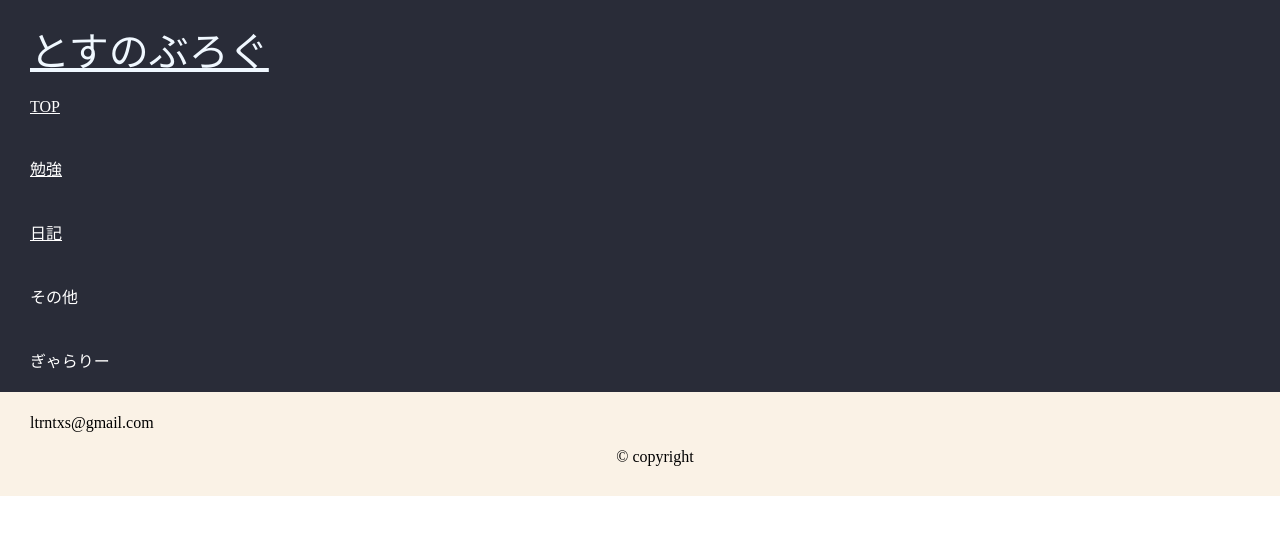
After one commit to Lutro-js/my-first-blog, a Django app: template blog/templates/blog/study.html in a window 1280 px wide. The commit adds this page. Shown: the top 535 px of the page. Run offline with Django 4.2, Linux system fonts and the light colour scheme; the template is opened without the code that fills it, so the values that code supplies are empty.

Commit message:
:purple_heart:today's commit

```diff
--- /dev/null
+++ b/blog/templates/blog/study.html
@@ -0,0 +1,32 @@
+<!DOCTYPE html>
+<html dir="ltr" lang="ja">
+    <head>
+        <meta charaset="utf-8">
+        <title>べんきょう</title>
+        <link rel="stylesheet" href="/static/css/style.css">
+        <link rel="stylesheet" href="/static/css/study.css">
+    </head>
+    <body>
+        <header>
+            <div class="header-menu">
+                <a class="blog-title" href="/">とすのぶろぐ</a>
+                <div class="menu-title">
+                    <a href="index.html">TOP</a>
+                    <a href="study.html">勉強</a>
+                    <a href="diary.html">日記</a>
+                    <a>その他</a>
+                    <a>ぎゃらりー</a>
+                </div>
+            </div>
+        </header>
+
+        <main>
+
+        </main>
+
+        <footer>
+            <p>ltrntxs@gmail.com</p>
+            <p class="copyright">&copy; copyright</p>
+        </footer>
+    </body>
+</html>
```
Also changed, not shown: blog/templates/blog/index.html (renamed from blog/templates/blog/post_list.html, +5 -9 lines), blog/static/css/study.css (added).
